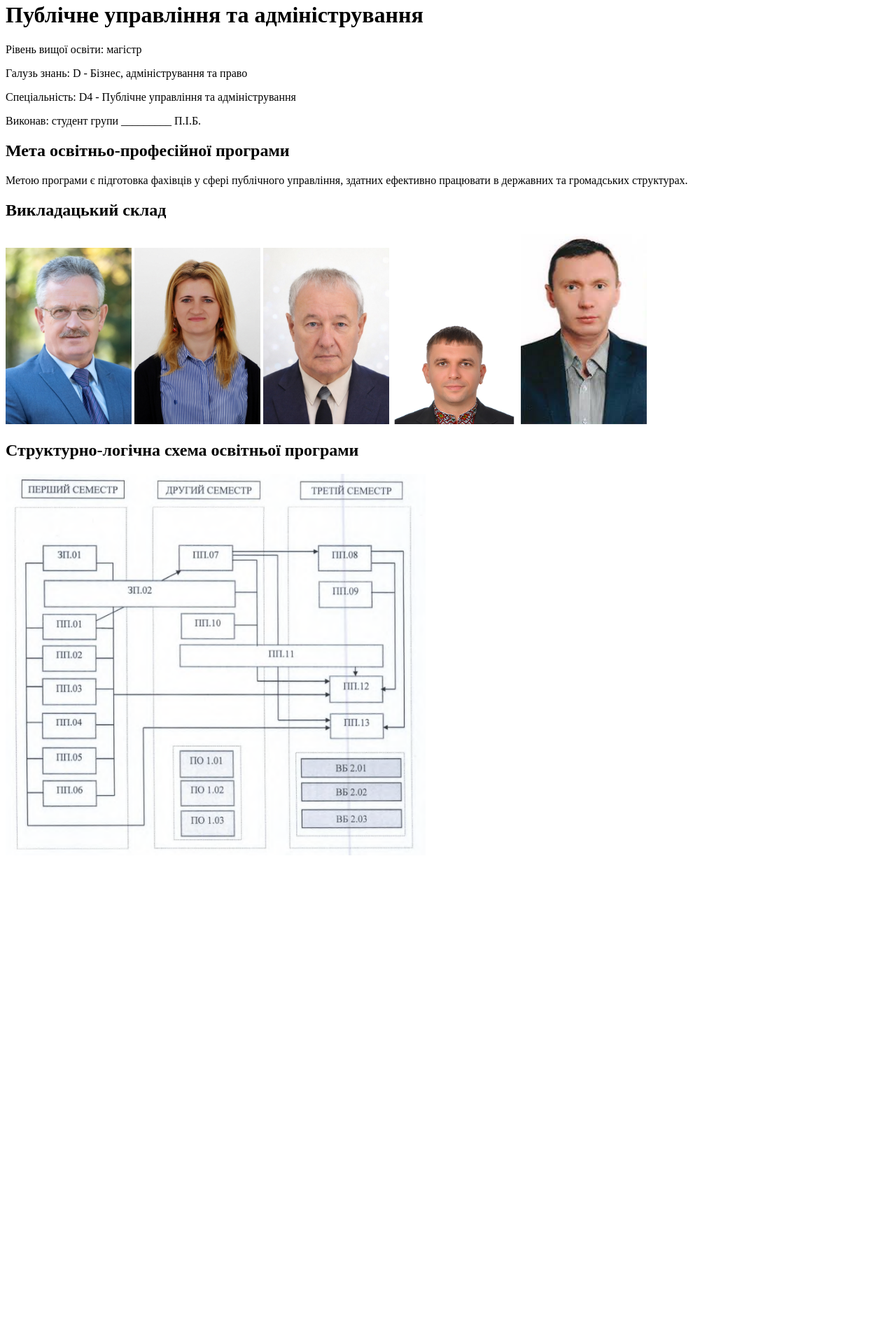
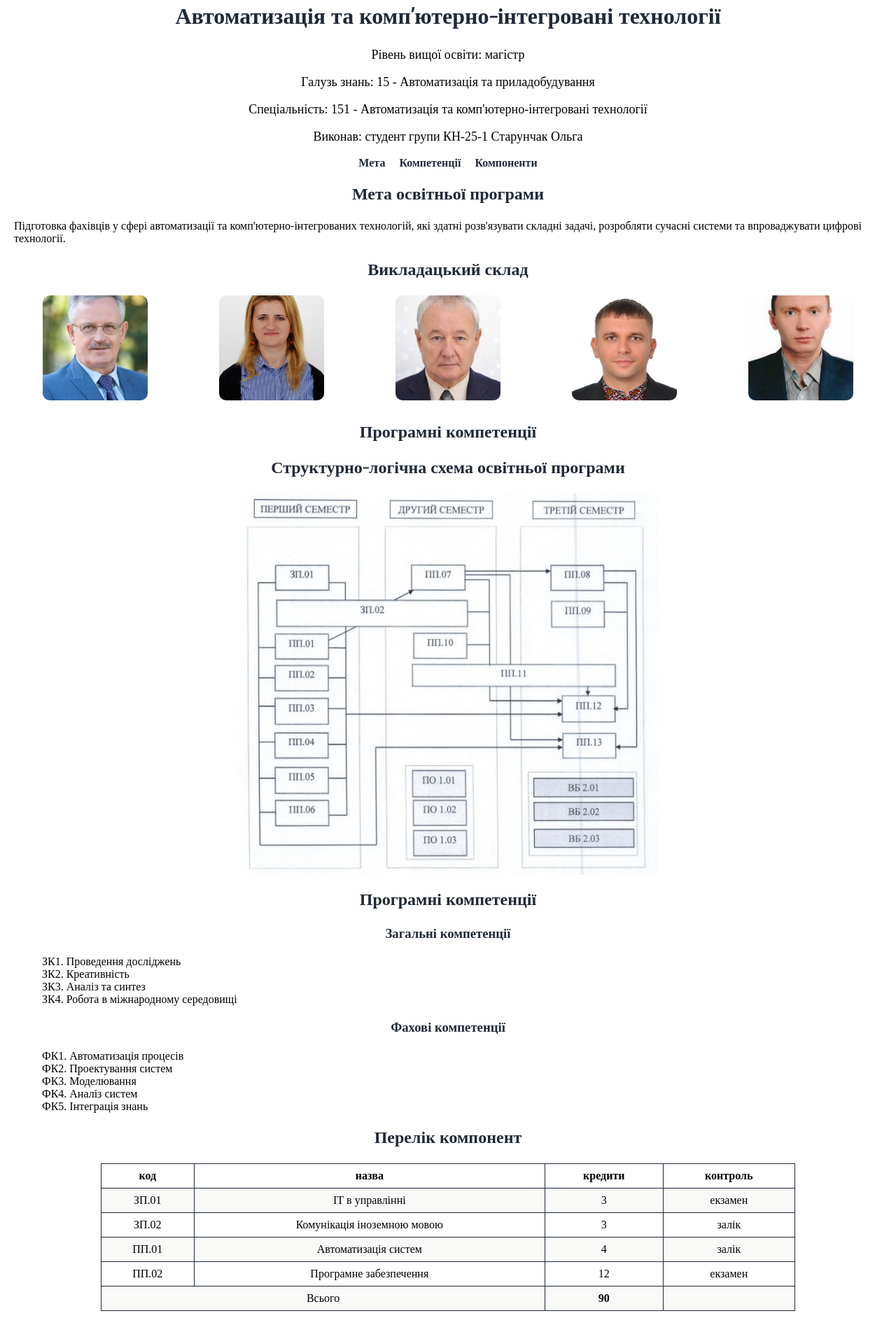
Before and after one commit to kocicka17/labweb, a plain HTML site: page index.html in a window 1280 px wide. Shown: the part 18-1911 px from the top of the page at 70% size. Before the commit the page ends 1252 px from the top, so only its background shows below. Drawn offline with Linux system fonts and the light colour scheme; files that its build step writes are made by us from their sources; a web font is replaced by a local one.

Commit message:
lab3 finished

```diff
--- a/index.html
+++ b/index.html
@@ -1,37 +1,116 @@
 <!DOCTYPE html>
-<html>
+<html lang="uk">
 <head>
     <meta charset="UTF-8">
-    <title>Лабораторна робота 2</title>
+    <title>Лабораторна робота 3</title>
+    <link rel="stylesheet" href="style.css">
+    <link href="https://fonts.googleapis.com/css2?family=Cinzel&family=Fauna+One&display=swap" rel="stylesheet">
+    <link rel="stylesheet" href="./assets/style.css">
 </head>
 
 <body>
 
-<h1>Публічне управління та адміністрування</h1>
+<h1>Автоматизація та комп'ютерно-інтегровані технології</h1>
 
-<p>Рівень вищої освіти: магістр</p>
-<p>Галузь знань: D - Бізнес, адміністрування та право</p>
-<p>Спеціальність: D4 - Публічне управління та адміністрування</p>
-<p>Виконав: студент групи _________ П.І.Б.</p>
+<div class="info-block">
+    <p class="subtitle">Рівень вищої освіти: магістр</p>
+    <p class="subtitle">Галузь знань: 15 - Автоматизація та приладобудування</p>
+    <p class="subtitle">Спеціальність: 151 - Автоматизація та комп'ютерно-інтегровані технології</p>
+    <p class="subtitle">Виконав: студент групи КН-25-1 Старунчак Ольга</p>
+</div>
 
-<h2>Мета освітньо-професійної програми</h2>
+<nav>
+    <ul class="menu">
+        <li><a href="#goal">Мета</a></li>
+        <li><a href="#comp">Компетенції</a></li>
+        <li><a href="#list">Компоненти</a></li>
+    </ul>
+</nav>
 
+<h2 id="goal">Мета освітньої програми</h2>
 <p>
-Метою програми є підготовка фахівців у сфері публічного управління, здатних ефективно працювати в державних та громадських структурах.
+Підготовка фахівців у сфері автоматизації та комп'ютерно-інтегрованих технологій,
+які здатні розв'язувати складні задачі, розробляти сучасні системи та впроваджувати цифрові технології.
 </p>
 
+<h2>Викладацький склад</h2>
+<div class="teachers-grid">
+    <img src="author1.jpg" alt="Викладач 1">
+    <img src="author2.jpg" alt="Викладач 2">
+    <img src="author3.jpg" alt="Викладач 3">
+    <img src="author4.jpg" alt="Викладач 4">
+    <img src="author5.jpeg" alt="Викладач 5">
+</div>
 
-<h2>Викладацький склад</h2>
-
-<img src="author1.jpg" width="180" alt="Викладач 1">
-<img src="author2.jpg" width="180" alt="Викладач 2">
-<img src="author3.jpg" width="180" alt="Викладач 3">
-<img src="author4.jpg" width="180" alt="Викладач 4">
-<img src="author5.jpeg" width="180" alt="Викладач 5">
+<h2 id="comp">Програмні компетенції</h2>
 
 <h2>Структурно-логічна схема освітньої програми</h2>
 
-<img src="graph.png" width="600" alt="Граф освітньої програми">
+<div class="img-box">
+    <img src="graph.png" class="main-graph" alt="Граф освітньої програми">
+</div>
 
 </body>
 </html>
+
+<h2 id="comp">Програмні компетенції</h2>
+
+<h3>Загальні компетенції</h3>
+<ul class="no-style">
+    <li>ЗК1. Проведення досліджень</li>
+    <li>ЗК2. Креативність</li>
+    <li>ЗК3. Аналіз та синтез</li>
+    <li>ЗК4. Робота в міжнародному середовищі</li>
+</ul>
+
+<h3>Фахові компетенції</h3>
+<ul class="no-style">
+    <li>ФК1. Автоматизація процесів</li>
+    <li>ФК2. Проектування систем</li>
+    <li>ФК3. Моделювання</li>
+    <li>ФК4. Аналіз систем</li>
+    <li>ФК5. Інтеграція знань</li>
+</ul>
+
+<h2 id="list">Перелік компонент</h2>
+
+<table>
+    <tr>
+        <th>код</th>
+        <th>назва</th>
+        <th>кредити</th>
+        <th>контроль</th>
+    </tr>
+    <tr>
+        <td>ЗП.01</td>
+        <td>ІТ в управлінні</td>
+        <td>3</td>
+        <td>екзамен</td>
+    </tr>
+    <tr>
+        <td>ЗП.02</td>
+        <td>Комунікація іноземною мовою</td>
+        <td>3</td>
+        <td>залік</td>
+    </tr>
+    <tr>
+        <td>ПП.01</td>
+        <td>Автоматизація систем</td>
+        <td>4</td>
+        <td>залік</td>
+    </tr>
+    <tr>
+        <td>ПП.02</td>
+        <td>Програмне забезпечення</td>
+        <td>12</td>
+        <td>екзамен</td>
+    </tr>
+    <tr>
+        <td colspan="2">Всього</td>
+        <td><b>90</b></td>
+        <td></td>
+    </tr>
+</table>
+
+</body>
+</html>
--- /dev/null
+++ b/style.css
@@ -0,0 +1,103 @@
+body {
+    font-family: "Fauna One", serif;
+    margin: 20px;
+}
+
+h1, h2, h3 {
+    font-family: "Cinzel", serif;
+    text-align: center;
+    color: #1F2937;
+}
+
+.info-block {
+    text-align: center;
+}
+
+.subtitle {
+    font-size: 18px;
+}
+
+.menu {
+    display: flex;
+    justify-content: center;
+    gap: 20px;
+    list-style: none;
+    padding: 0;
+}
+
+.menu a {
+    text-decoration: none;
+    color: #1F2937;
+    font-weight: bold;
+}
+
+.menu a:hover {
+    color: #555;
+}
+
+.no-style {
+    list-style-type: none;
+}
+
+table {
+    margin: 20px auto;
+    border-collapse: collapse;
+    width: 80%;
+}
+
+th, td {
+    border: 1px solid #1F2937;
+    padding: 8px;
+    text-align: center;
+}
+
+tr:nth-child(even) {
+    background-color: #F9FAF8;
+}
+
+.img-box {
+    text-align: center;
+}
+
+img {
+    width: 60%;
+}
+
+.teachers-grid {
+    display: flex;
+    justify-content: center;
+    flex-wrap: wrap;
+    gap: 20px;
+    margin-bottom: 30px;
+}
+
+.teachers-grid img {
+    width: 150px;
+    height: 150px;
+    object-fit: cover;
+    border-radius: 10px;
+    transition: transform 0.3s ease, box-shadow 0.3s ease;
+    cursor: pointer;
+}
+
+.teachers-grid img:hover {
+    transform: translateY(-10px) scale(1.05);
+    box-shadow: 0 10px 20px rgba(0,0,0,0.2);
+}
+
+.img-box {
+    display: flex;
+    justify-content: center;
+    align-items: center;
+    margin: 20px 0;
+}
+
+.main-graph {
+    width: 600px !important;
+    max-width: 90%;
+}
+
+img {
+    display: block;
+    margin: 0 auto;
+}
```
